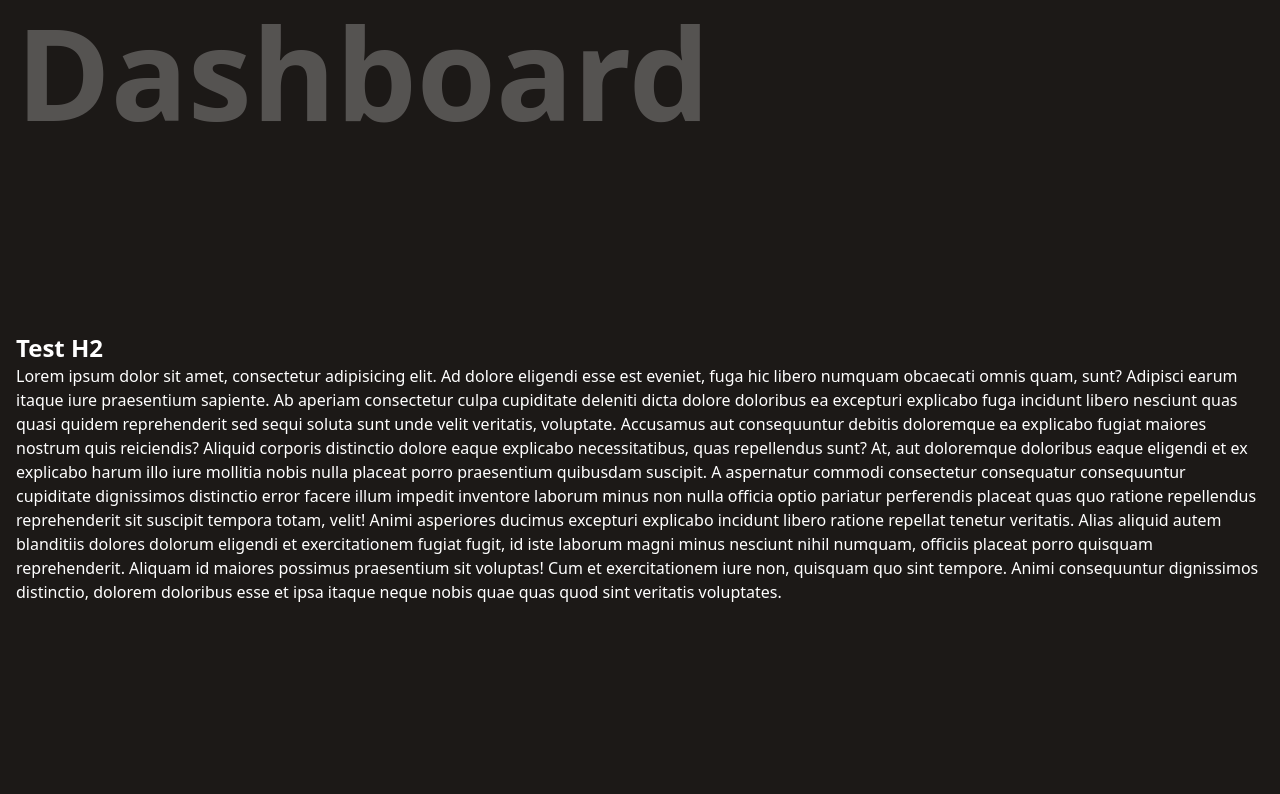
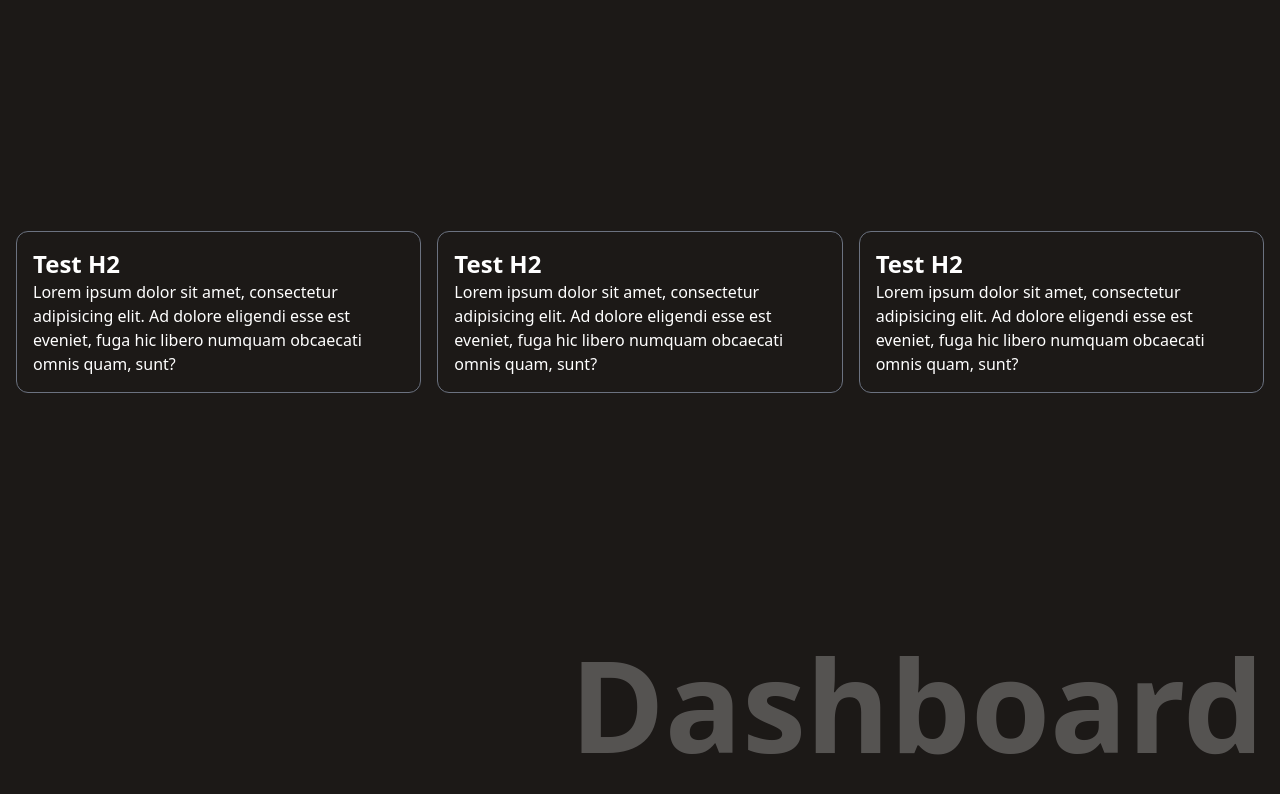
Before and after one commit to mbishram/jwt-local-variable-attacks, a Next.js app: page / in a window 1280 px wide. Shown: the top 794 px of the page. Built offline with nearby package versions, Linux system fonts and the light colour scheme.

Commit message:
Add card (link) component and update main layout

```diff
--- a/src/components/layouts/MainLayout.tsx
+++ b/src/components/layouts/MainLayout.tsx
@@ -21,14 +21,14 @@ export function MainLayout({
         <title>{getPageTitle(title)}</title>
       </Head>
       <Container className="flex flex-col min-h-screen">
-        <nav className="py-2 mb-2">
+        <section className="flex-grow pt-4 grid content-center">
+          {children}
+        </section>
+        <footer className="py-8 text-right">
           <Typography variant="h1" className="opacity-25 break-all">
             {title}
           </Typography>
-        </nav>
-        <section className="flex-grow pb-4 grid content-center">
-          {children}
-        </section>
+        </footer>
       </Container>
     </div>
   );
--- /dev/null
+++ b/src/components/ui/Card.tsx
@@ -0,0 +1,29 @@
+import { HTMLProps } from "react";
+import clsx from "clsx";
+
+export type CardProps = HTMLProps<HTMLDivElement> & {
+  noBorder?: boolean;
+  noPadding?: boolean;
+};
+
+export function Card({
+  children,
+  className,
+  noBorder = false,
+  noPadding = false,
+  ...props
+}: CardProps) {
+  return (
+    <div
+      className={clsx(
+        "rounded-xl",
+        className,
+        !noBorder && "border border-gray-500",
+        !noPadding && "p-4"
+      )}
+      {...props}
+    >
+      {children}
+    </div>
+  );
+}
--- /dev/null
+++ b/src/components/ui/CardLink.tsx
@@ -0,0 +1,20 @@
+import { Card, CardProps } from "@/components/ui/Card";
+import Link, { LinkProps } from "next/link";
+
+export type CardLinkProps = CardProps &
+  Pick<LinkProps, "href"> & { LinkProps?: Omit<LinkProps, "href"> };
+
+export function CardLink({
+  children,
+  href,
+  LinkProps,
+  ...props
+}: CardLinkProps) {
+  return (
+    <Link href={href} {...LinkProps}>
+      <a>
+        <Card {...props}>{children}</Card>
+      </a>
+    </Link>
+  );
+}
--- a/src/pages/index.tsx
+++ b/src/pages/index.tsx
@@ -1,36 +1,37 @@
 import type { NextPage } from "next";
 import { MainLayout } from "@/components/layouts/MainLayout";
 import { Typography } from "@/components/ui/Typography";
+import { CardLink } from "@/components/ui/CardLink";
 
 const Home: NextPage = () => {
   return (
     <MainLayout title="Dashboard">
-      <Typography variant="h2">Test H2</Typography>
-      <Typography variant="p">
-        Lorem ipsum dolor sit amet, consectetur adipisicing elit. Ad dolore
-        eligendi esse est eveniet, fuga hic libero numquam obcaecati omnis quam,
-        sunt? Adipisci earum itaque iure praesentium sapiente. Ab aperiam
-        consectetur culpa cupiditate deleniti dicta dolore doloribus ea
-        excepturi explicabo fuga incidunt libero nesciunt quas quasi quidem
-        reprehenderit sed sequi soluta sunt unde velit veritatis, voluptate.
-        Accusamus aut consequuntur debitis doloremque ea explicabo fugiat
-        maiores nostrum quis reiciendis? Aliquid corporis distinctio dolore
-        eaque explicabo necessitatibus, quas repellendus sunt? At, aut
-        doloremque doloribus eaque eligendi et ex explicabo harum illo iure
-        mollitia nobis nulla placeat porro praesentium quibusdam suscipit. A
-        aspernatur commodi consectetur consequatur consequuntur cupiditate
-        dignissimos distinctio error facere illum impedit inventore laborum
-        minus non nulla officia optio pariatur perferendis placeat quas quo
-        ratione repellendus reprehenderit sit suscipit tempora totam, velit!
-        Animi asperiores ducimus excepturi explicabo incidunt libero ratione
-        repellat tenetur veritatis. Alias aliquid autem blanditiis dolores
-        dolorum eligendi et exercitationem fugiat fugit, id iste laborum magni
-        minus nesciunt nihil numquam, officiis placeat porro quisquam
-        reprehenderit. Aliquam id maiores possimus praesentium sit voluptas! Cum
-        et exercitationem iure non, quisquam quo sint tempore. Animi
-        consequuntur dignissimos distinctio, dolorem doloribus esse et ipsa
-        itaque neque nobis quae quas quod sint veritatis voluptates.
-      </Typography>
+      <div className="grid grid-cols-1 sm:grid-cols-2 lg:grid-cols-3 gap-4 items-center">
+        <CardLink href="/">
+          <Typography variant="h2">Test H2</Typography>
+          <Typography variant="p">
+            Lorem ipsum dolor sit amet, consectetur adipisicing elit. Ad dolore
+            eligendi esse est eveniet, fuga hic libero numquam obcaecati omnis
+            quam, sunt?
+          </Typography>
+        </CardLink>
+        <CardLink href="/">
+          <Typography variant="h2">Test H2</Typography>
+          <Typography variant="p">
+            Lorem ipsum dolor sit amet, consectetur adipisicing elit. Ad dolore
+            eligendi esse est eveniet, fuga hic libero numquam obcaecati omnis
+            quam, sunt?
+          </Typography>
+        </CardLink>
+        <CardLink href="/">
+          <Typography variant="h2">Test H2</Typography>
+          <Typography variant="p">
+            Lorem ipsum dolor sit amet, consectetur adipisicing elit. Ad dolore
+            eligendi esse est eveniet, fuga hic libero numquam obcaecati omnis
+            quam, sunt?
+          </Typography>
+        </CardLink>
+      </div>
     </MainLayout>
   );
 };
```
